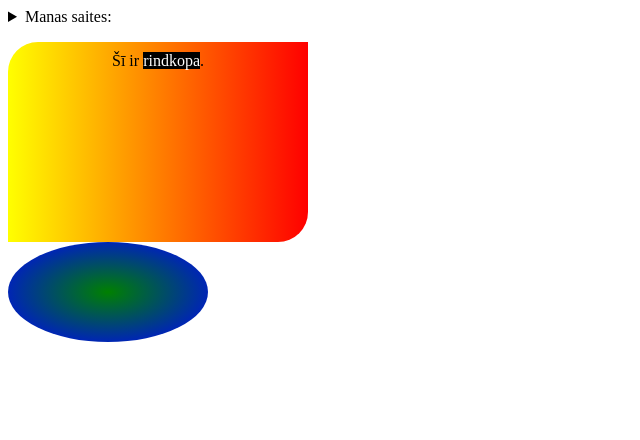
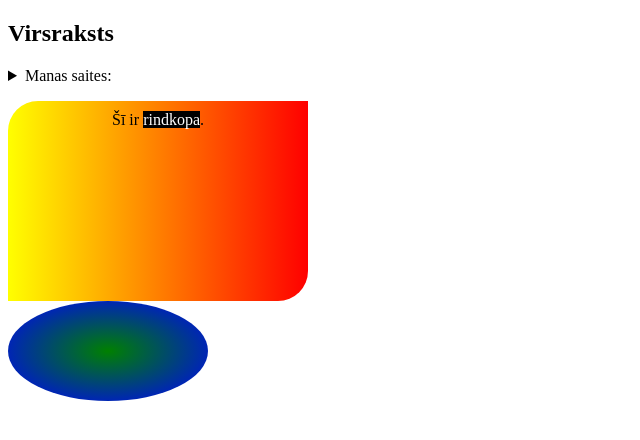
Before and after one commit to raivis-rasnacs/dazadiHTMLtagi, a plain HTML site: page index.html in a window 1280 px wide. Shown: the whole page, without its empty margins (0-640 px from the left). Drawn offline with Linux system fonts and the light colour scheme.

Commit message:
Pievienots virsraksts index.html

```diff
--- a/index.html
+++ b/index.html
@@ -7,6 +7,7 @@
     <link href="style.css" rel="stylesheet" type="text/css" />
   </head>
   <body>
+    <h2>Virsraksts</h2>
     <details>
       <summary>Manas saites:</summary>
       <a href="https://www.e-klase.lv/">E-klase</a><br>
```
